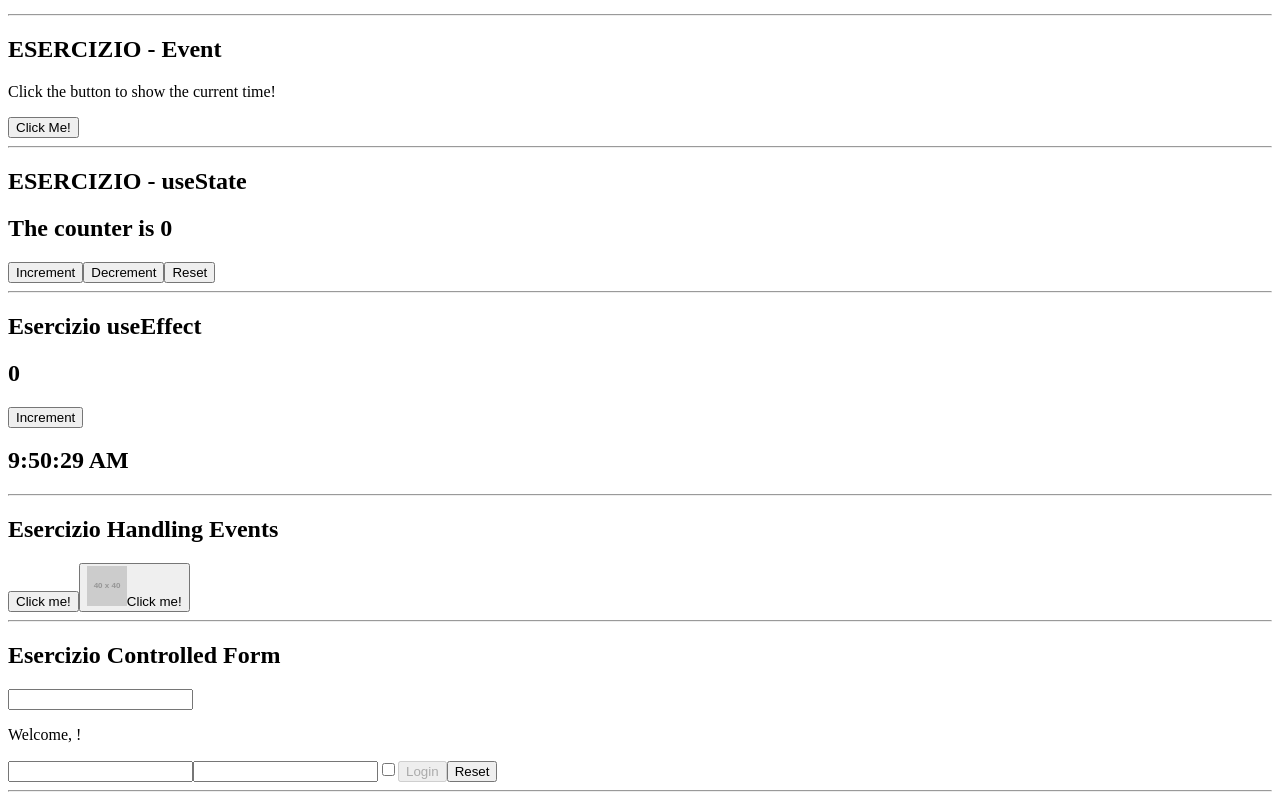
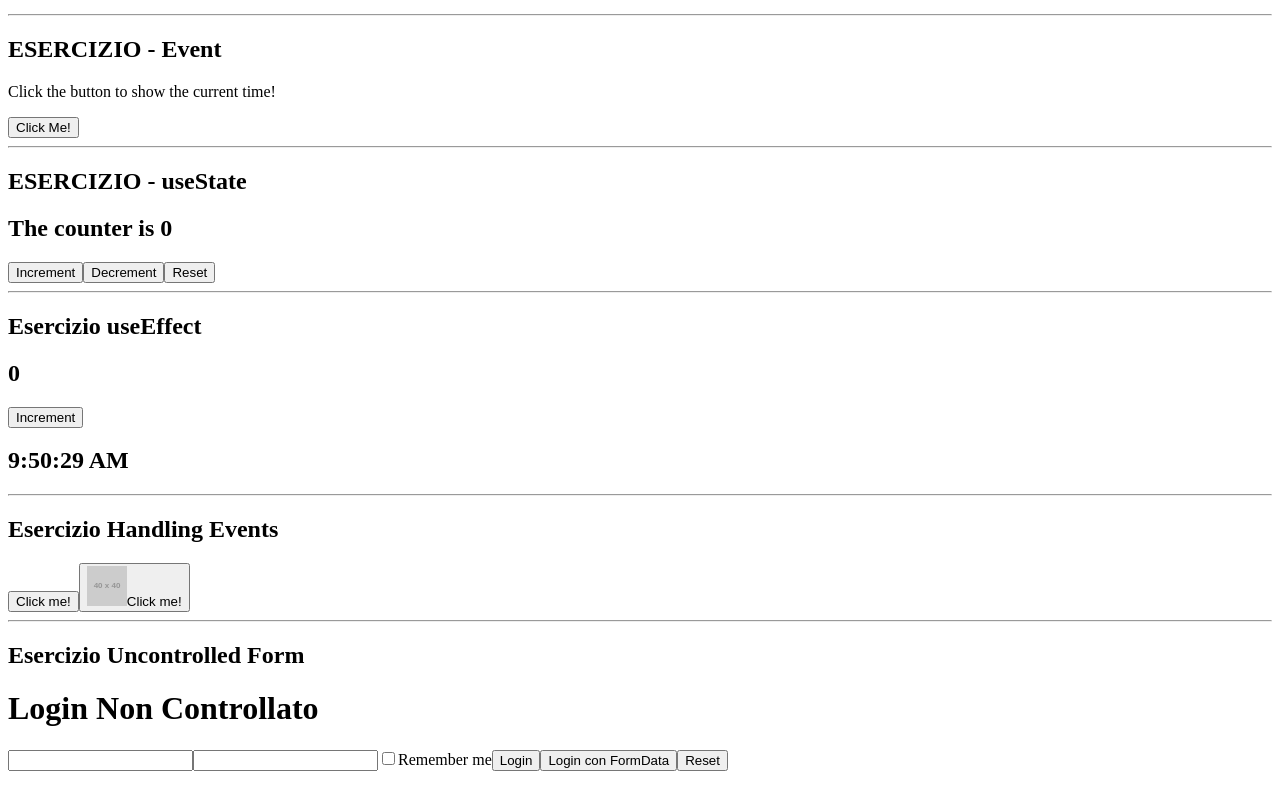
Before and after one commit to devnox89/Reactexe, a React (Vite) app: page / in a window 1280 px wide. Shown: the part 794-1594 px from the top of the page. After the commit the page ends 1573 px from the top, so only its background shows below. Built offline with nearby package versions, Linux system fonts and the light colour scheme.

Commit message:
add uncontrolled form

```diff
--- a/src/App.jsx
+++ b/src/App.jsx
@@ -7,7 +7,8 @@ import { Counter } from "./StateCounter";
 import { ClockCounter } from "./ClockCounter";
 import { Clock } from "./Clock";
 import { MouseClicker } from "./MouseClick";
-import { ControlledForm} from "./ControlledForm";
+// import { ControlledForm} from "./ControlledForm";
+import { UncontrolledForm } from "./UncontrolledForm";
 
 export function App() {
     return (
@@ -36,9 +37,11 @@ export function App() {
             <h2>Esercizio Handling Events</h2>
             <MouseClicker/>
             <hr />
-            <h2>Esercizio Controlled Form</h2>
+            {/* <h2>Esercizio Controlled Form</h2>
             <ControlledForm/>
-            <hr />
+            <hr /> */}
+            <h2>Esercizio Uncontrolled Form</h2>
+            <UncontrolledForm/>
         </div>
     );
 }
--- /dev/null
+++ b/src/UncontrolledForm.jsx
@@ -0,0 +1,39 @@
+export function UncontrolledForm() {
+    function onLogin(event) {
+        event.preventDefault();
+        const form = event.target.form;
+
+        const data = {
+            username: form.elements.username.value,
+            password: form.elements.password.value,
+            remember: form.elements.remember.checked,
+        };
+
+        console.log('onLogin:', data);
+    }
+
+    function loginWithFormData(event) {
+        event.preventDefault();
+        const formData = new FormData(event.target.form);
+
+        const data = {
+            username: formData.get('username'),
+            password: formData.get('password'),
+            remember: formData.get('remember') === 'on' ? true : false,
+        };
+
+        console.log('loginWithFormData:', data);
+    }
+
+    return (
+        <form>
+            <h1>Login Non Controllato</h1>
+            <input name="username"/>
+            <input name="password" type="password"/>
+            <label><input name="remember" type="checkbox" />Remember me</label>
+            <button onClick={onLogin}>Login</button>
+            <button onClick={loginWithFormData}>Login con FormData</button>
+            <button type="reset">Reset</button>
+        </form>
+    );
+}
```
Also changed, not shown: src/ControlledForm.jsx (+6 -24 lines).
